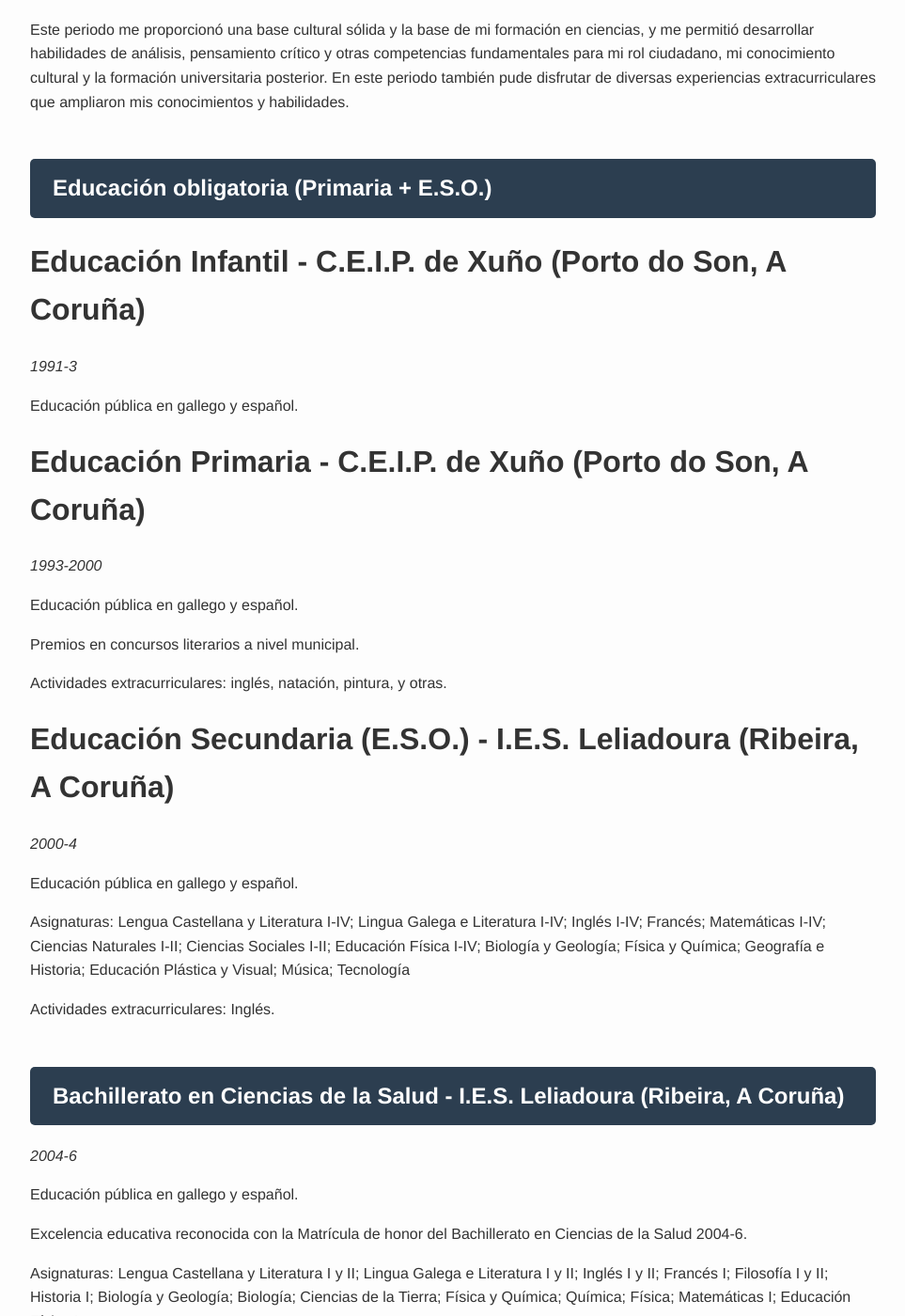
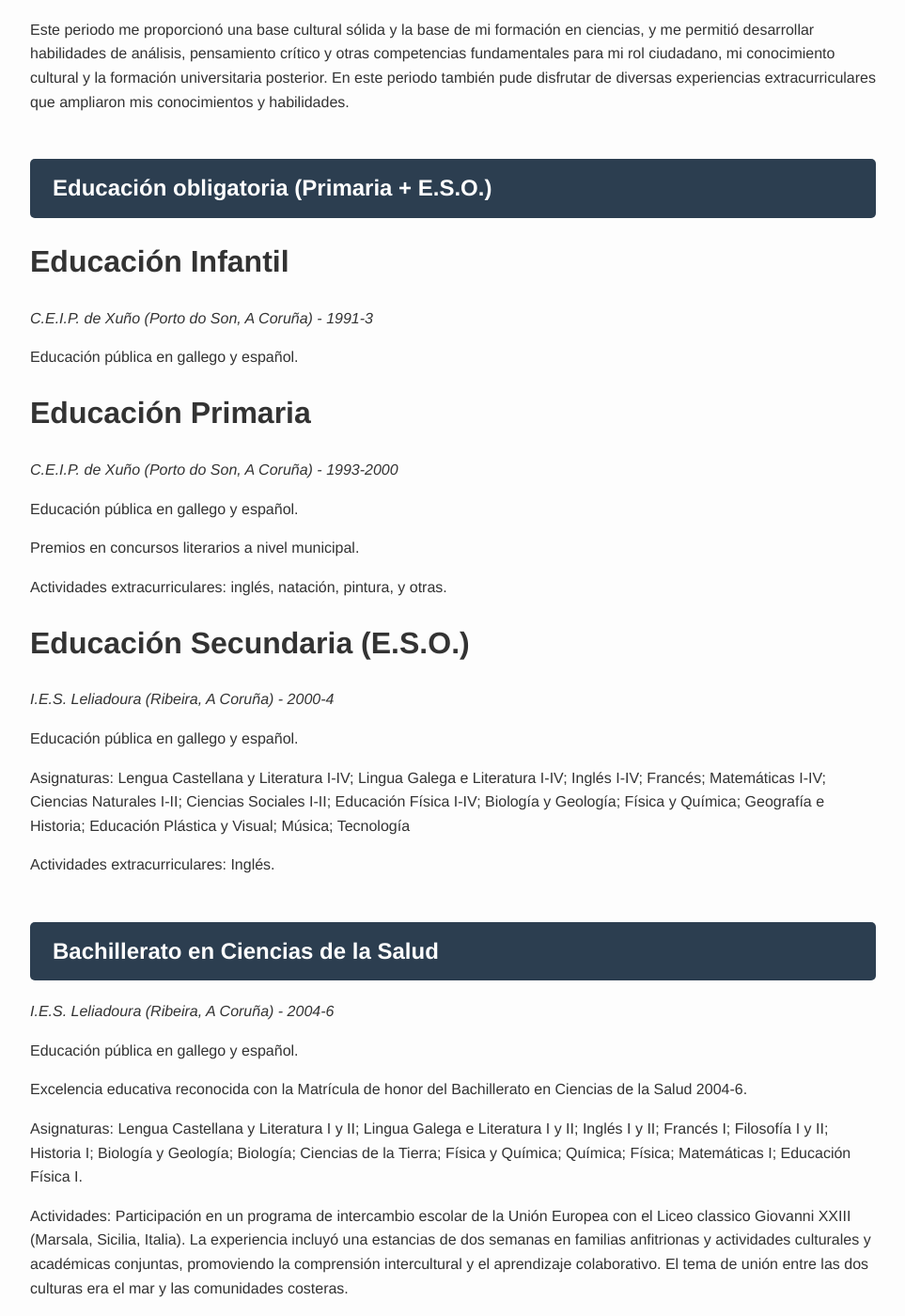
Before and after one commit to albafsanles/albafsanles.github.io, a Jekyll site: the page built from assets/subjects.md, in a window 1280 px wide and 1400 px high, scrolled down 400 px. Shown: the whole window at 94% size, without its empty margins (158-1121 px from the left). Built offline with Jekyll 4.4.1, drawn with Linux system fonts in a browser that asks for light colours; some of the changed text lies outside the part shown.

```diff
--- a/assets/subjects.md
+++ b/assets/subjects.md
@@ -32,9 +32,9 @@ Premios en concursos literarios a nivel municipal.
 
 Actividades extracurriculares: inglés, natación, pintura, y otras.
 
-# Educación Secundaria (E.S.O.) - I.E.S. Leliadoura (Ribeira, A Coruña)
+# Educación Secundaria (E.S.O.)
 
-_2000-4_
+_I.E.S. Leliadoura (Ribeira, A Coruña) - 2000-4_
 
 Educación pública en gallego y español.
 
@@ -42,9 +42,9 @@ Asignaturas: Lengua Castellana y Literatura I-IV; Lingua Galega e Literatura I-I
 
 Actividades extracurriculares: Inglés.
 
-## Bachillerato en Ciencias de la Salud - I.E.S. Leliadoura (Ribeira, A Coruña)
+## Bachillerato en Ciencias de la Salud
 
-_2004-6_
+_I.E.S. Leliadoura (Ribeira, A Coruña) - 2004-6_
 
 Educación pública en gallego y español.
 
```
Also changed, not shown: other parts of assets/subjects.md (+5 -5 lines).
